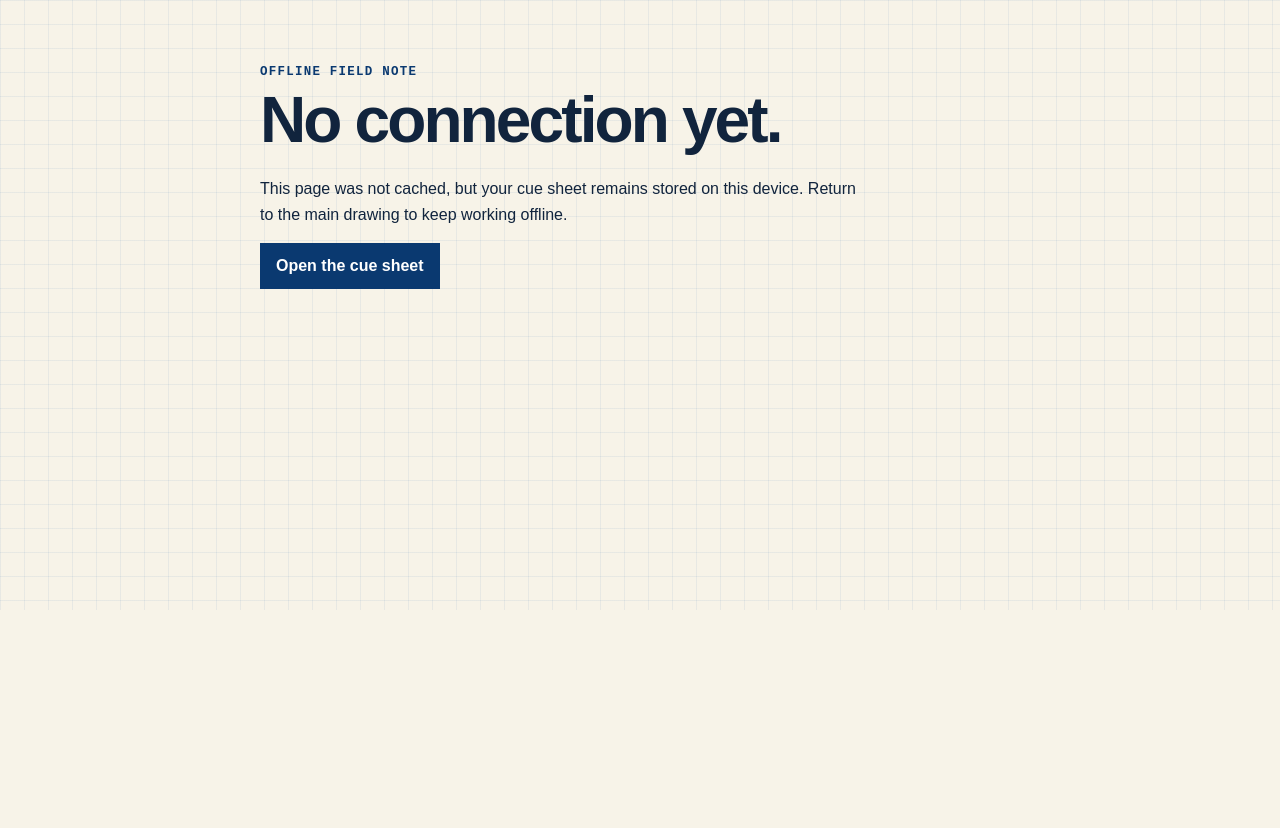
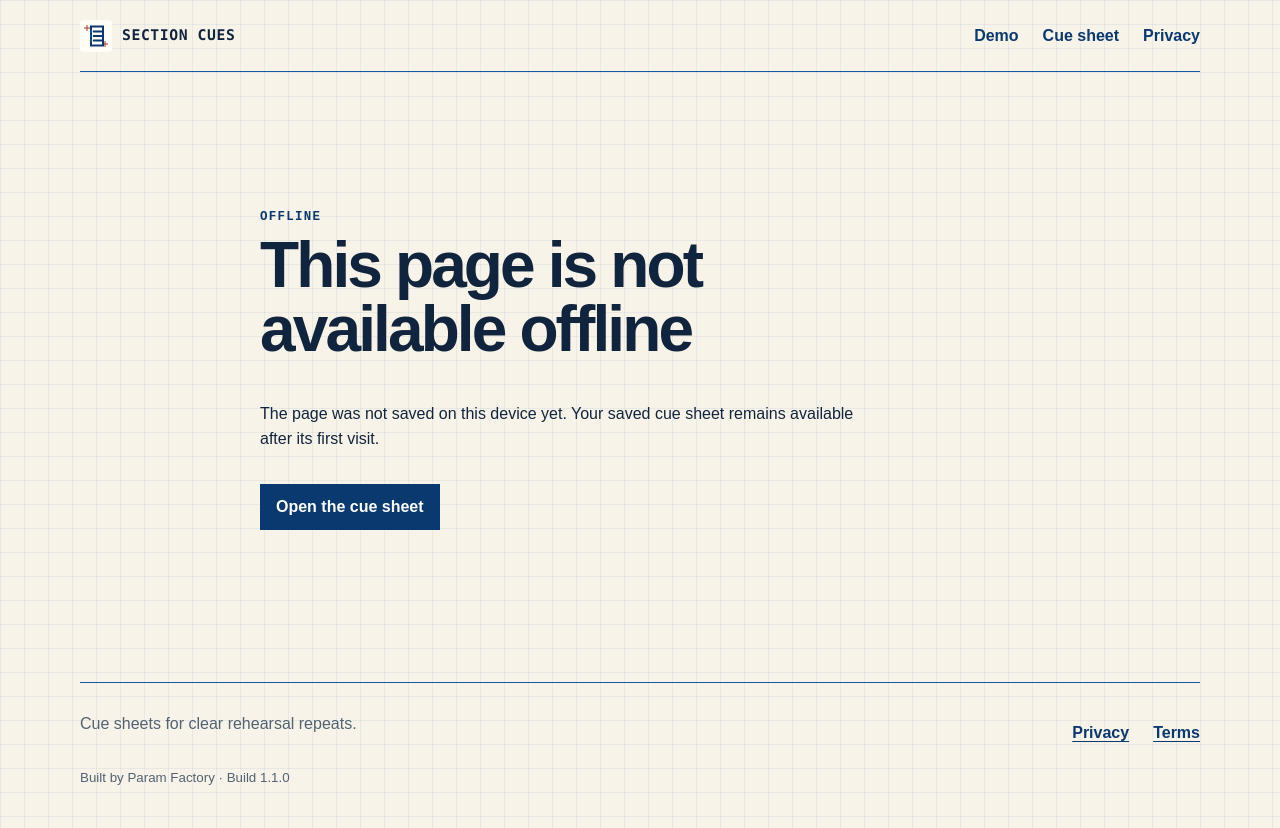
Before and after one commit to B-Divyesh/sf-rehearsal-section-cues, a website: page public/offline.html in a window 1280 px wide. Before the commit the page ends 800 px from the top, so only its background shows below. Drawn offline with Linux system fonts and the light colour scheme.

Commit message:
fix: align offline fallback route

```diff
--- a/public/offline.html
+++ b/public/offline.html
@@ -4,15 +4,25 @@
     <meta charset="UTF-8" />
     <meta name="viewport" content="width=device-width, initial-scale=1" />
     <meta name="theme-color" content="#f7f3e8" />
+    <meta name="description" content="Offline fallback for Rehearsal Section Cues." />
+    <meta name="robots" content="noindex" />
+    <link rel="canonical" href="https://rehearsal-section-cues.sociobot.in/offline.html" />
+    <link rel="icon" href="/icons/app-mark.svg" type="image/svg+xml" />
+    <link rel="stylesheet" href="/legal.css" />
     <title>Offline — Rehearsal Section Cues</title>
-    <link rel="stylesheet" href="/legal.css" />
   </head>
   <body>
-    <main>
-      <p class="eyebrow">Offline field note</p>
-      <h1>No connection yet.</h1>
-      <p>This page was not cached, but your cue sheet remains stored on this device. Return to the main drawing to keep working offline.</p>
+    <a class="skip-link" href="#main">Skip to offline message</a>
+    <header class="site-header">
+      <a class="brand" href="/" aria-label="Rehearsal Section Cues home"><img src="/icons/app-mark.svg" width="32" height="32" alt="" /><span>Section cues</span></a>
+      <nav aria-label="Site navigation"><a href="/demo">Demo</a><a href="/#cue-sheet">Cue sheet</a><a href="/privacy/">Privacy</a></nav>
+    </header>
+    <main id="main" class="not-found">
+      <p class="eyebrow">Offline</p>
+      <h1>This page is not available offline</h1>
+      <p>The page was not saved on this device yet. Your saved cue sheet remains available after its first visit.</p>
       <p><a class="button" href="/">Open the cue sheet</a></p>
     </main>
+    <footer class="site-footer"><p>Cue sheets for clear rehearsal repeats.</p><nav aria-label="Legal"><a href="/privacy/">Privacy</a><a href="/terms/">Terms</a></nav><small>Built by Param Factory · Build 1.1.0</small></footer>
   </body>
 </html>
```
